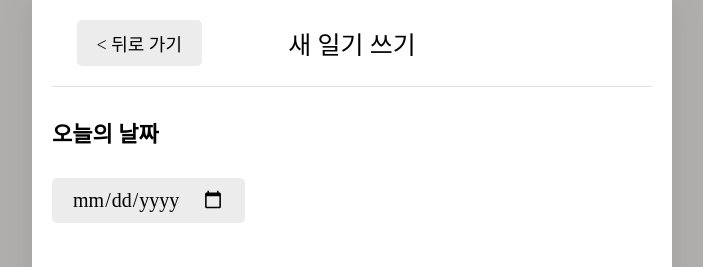
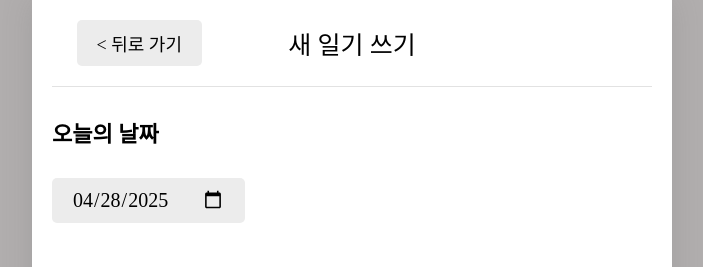
Before and after one commit to illustermin/deardiary, a React (Vite) app: page /new in a window 1280 px wide. Shown: the top 267 px of the page, without its empty margins (288-991 px from the left). Built offline with nearby package versions, Linux system fonts and the light colour scheme; a web font is replaced by a local one.

Commit message:
feat:Editor페이지 날짜 적용 수정

```diff
--- a/src/components/Editor.jsx
+++ b/src/components/Editor.jsx
@@ -1,6 +1,7 @@
 import "./Editor.css";
 import EmotionItem from "./EmotionItem";
 import Button from "./Button";
+import { useState } from "react";
 
 const emotionList = [
   {
@@ -25,22 +26,66 @@
   },
 ];
 
+const getStringedDate = (targetDate) => {
+  let year = targetDate.getFullYear();
+  let month = targetDate.getMonth() + 1;
+  let date = targetDate.getDate();
+
+  if (month < 10) {
+    month = `0${month}`;
+  }
+  if (date < 10) {
+    date = `0${date}`;
+  }
+  return `${year}-${month}-${date}`;
+};
+
 const Editor = () => {
+  const [input, setInput] = useState({
+    createdDate: new Date(),
+    emotionId: 3,
+    content: "",
+  });
+  const onChangeInput = (e) => {
+    let name = e.target.name;
+    let value = e.target.value;
+
+    if (name === "createdDate") {
+      value = new Date(value);
+    }
+    setInput({
+      ...input,
+      [name]: value,
+    });
+  };
+
   const emotionId = 5;
   return (
     <div className="Editor">
       <section className="date_section">
         <h4>오늘의 날짜</h4>
-        <input type="date" />
+        <input
+          name="createdDate"
+          onChange={onChangeInput}
+          value={getStringedDate(input.createdDate)}
+          type="date"
+        />
       </section>
+
       <section className="emotion_section">
         <h4>오늘의 감정</h4>
         <div className="emotion_list_wrapper">
           {emotionList.map((item) => (
-            <EmotionItem key={item.emotionId} {...item} isSelected={item.emotionId === emotionId} />
+            <EmotionItem
+              onClick={() => onChangeInput({})}
+              key={item.emotionId}
+              {...item}
+              isSelected={item.emotionId === emotionId}
+            />
           ))}
         </div>
       </section>
+
       <section className="content_section">
         <h4>오늘의 일기</h4>
         <textarea placeholder="오늘은 어땠나요?" />
--- a/src/pages/New.jsx
+++ b/src/pages/New.jsx
@@ -2,12 +2,19 @@
 import Header from "../components/Header";
 import Button from "../components/Button";
 import Editor from "../components/Editor";
+import { useNavigate } from "react-router-dom";
 
 const New = () => {
-  return <div>
-    <Header title={"새 일기 쓰기"} leftChild={<Button text={"< 뒤로 가기"}/>}/>
-    <Editor/>
-  </div>;
+  const nav = useNavigate();
+  return (
+    <div>
+      <Header
+        title={"새 일기 쓰기"}
+        leftChild={<Button onClick={() => nav(-1)} text={"< 뒤로 가기"} />}
+      />
+      <Editor />
+    </div>
+  );
 };
 
 export default New;
```
